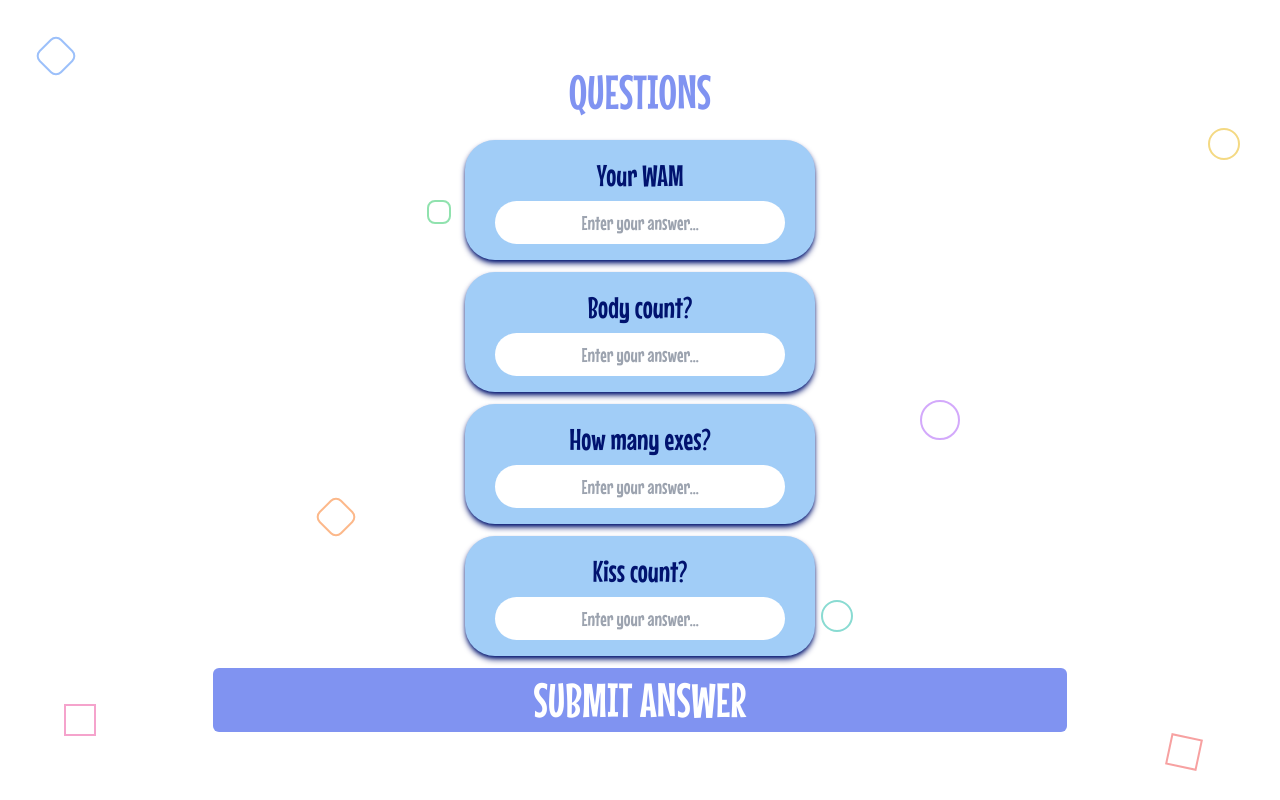
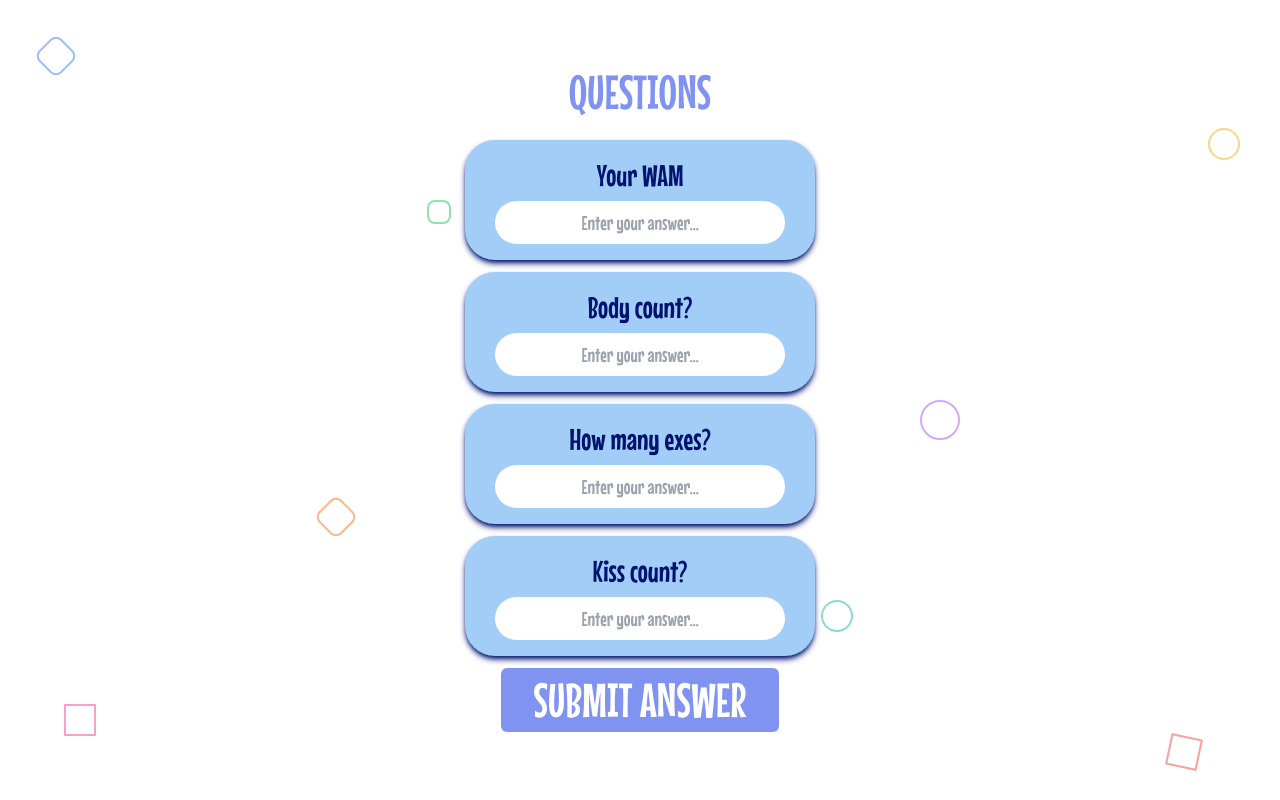
Before and after one commit to devsoc-unsw/trainee-lovers-24t3, a Next.js app in the folder frontend/: page /question in a window 1280 px wide. Built offline with nearby package versions, Linux system fonts and the light colour scheme.

Commit message:
fixed button style

```diff
--- a/frontend/src/app/question/page.jsx
+++ b/frontend/src/app/question/page.jsx
@@ -17,12 +17,14 @@ const Page = () => {
   return (
     <div className='flex w-full h-screen bg-white text-center text-black text-3xl'>
       <DecorativeShapesBackground />
-      <div className='absolute inset-0 flex flex-col justify-center items-center gap-3'>
-        <h2 className='text-5xl text-[#8093F1] mb-3'>QUESTIONS</h2>
-        {questionArray.map((question, i) => {
-          return <QuestionBox question={question} key={i}/>
-        })}
-        <PrimaryButton name='SUBMIT ANSWER' action='answerQuestions' className='mt-3'/>
+      <div className='absolute inset-0 flex flex-col justify-center items-center gap-3 w-full p-4'>
+          <h2 className='text-5xl text-[#8093F1] mb-3'>QUESTIONS</h2>
+          {questionArray.map((question, i) => {
+            return <QuestionBox question={question} key={i}/>
+          })}
+          <div className='flex w-full sm:w-3/4 md:w-1/3 justify-center items-center'>
+            <PrimaryButton name='SUBMIT ANSWER' action='answerQuestions' className='mt-3'/>
+          </div>
       </div>
     </div>
   )
--- a/frontend/src/components/PrimaryButton.jsx
+++ b/frontend/src/components/PrimaryButton.jsx
@@ -7,7 +7,7 @@ import useAuthStore from '../store/useAuthStore';
 
 export default function PrimaryButton({ name, action }) {
   const router = useRouter();
-  const { setIsHost, setHasPickedRole, handleSubmitName } = useAuthStore();
+  const { setIsHost, setHasPickedRole } = useAuthStore();
 
   const handleRedirect = () => {
     // If is a host then function
@@ -25,7 +25,7 @@ export default function PrimaryButton({ name, action }) {
 
   return (
     <div
-      className='flex items-center justify-center w-8/12 h-16 py-2 text-3xl md:text-5xl text-white bg-mid-blue font-mouse rounded-md z-10 cursor-pointer hover:border'
+      className='flex items-center justify-center w-8/12 h-16 py-2 text-3xl lg:text-5xl text-white bg-mid-blue font-mouse rounded-md z-10 cursor-pointer hover:border'
       onClick={() => handleRedirect()}
     >
       {name}
--- a/frontend/src/components/SecondaryButton.jsx
+++ b/frontend/src/components/SecondaryButton.jsx
@@ -21,7 +21,7 @@ export default function SecondaryButton({ name, action }) {
   return (
     <div
       onClick={() => handleRedirect()}
-      className='flex items-center justify-center w-8/12 h-16 py-2 text-3xl md:text-5xl text-mid-blue bg-white border-[1px] border-mid-blue font-mouse rounded-md z-10 hover:text-white hover:bg-[#4154AF] hover:opacity-80 cursor-pointer'
+      className='flex items-center justify-center w-8/12 h-16 py-2 text-3xl lg:text-5xl text-mid-blue bg-white border-[1px] border-mid-blue font-mouse rounded-md z-10 hover:text-white hover:bg-[#4154AF] hover:opacity-80 cursor-pointer'
     >
       {name}
     </div>
```
